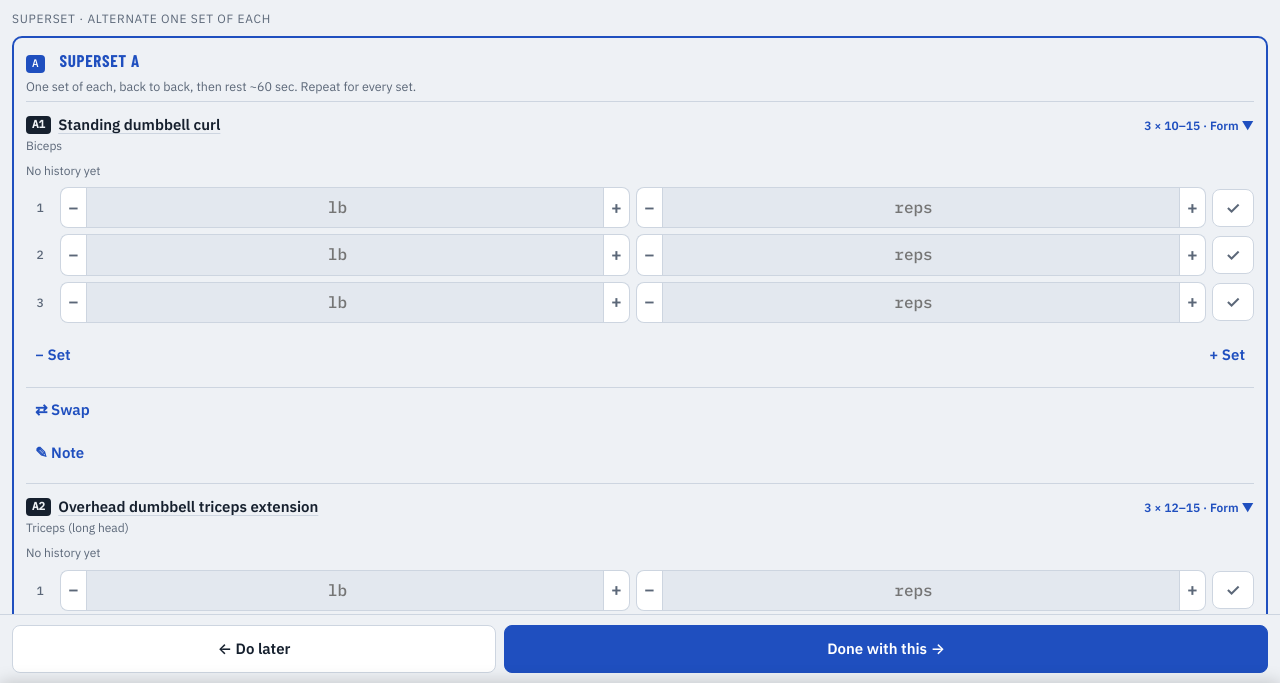
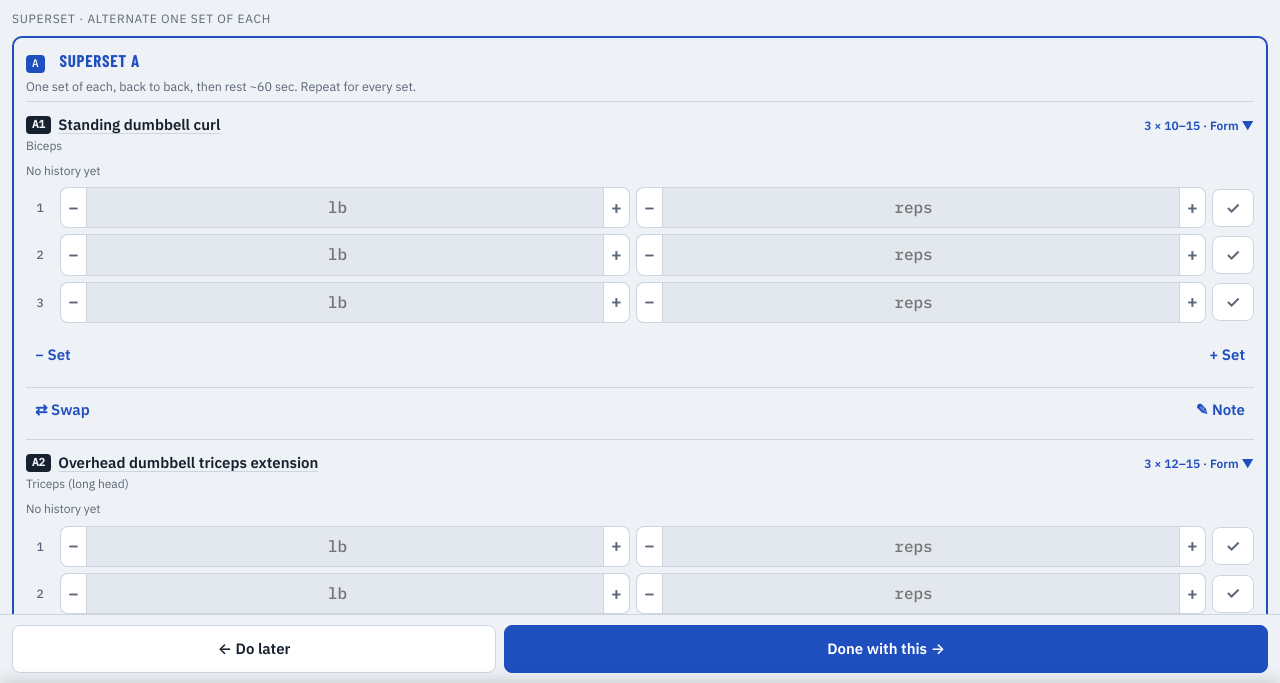
Before and after one commit to alexjauer/lean-cut-log, a plain HTML site: page index.html in a window 1280 px wide. Both pictures are taken after a click on the button "▶ Start workout". Shown: the part 53-736 px from the top of the page. Drawn offline with nearby package versions, Linux system fonts and the light colour scheme.

Commit message:
Swap and Note share one row
Co-Authored-By: Claude Opus 5.5 <noreply@anthropic.com>
Claude-Session: https://claude.ai/code/session_01448cz75AA2yk6B1YGwXaU4

```diff
--- a/index.html
+++ b/index.html
@@ -262,7 +262,8 @@ textarea{resize:vertical;line-height:1.4}
 .setctl > :first-child{justify-self:start}
 .setctl > :last-child{justify-self:end}
 .setctl button:disabled{opacity:.35}
-.ex-foot.chg{border-top:1px solid var(--line);margin-top:6px;padding-top:4px}
+.ex-foot.chg{border-top:1px solid var(--line);margin-top:6px;padding-top:4px;align-items:center}
+.ex-foot.chg .sp{flex:1}
 .keepbar{display:flex;align-items:center;gap:8px;margin-top:6px}
 .keepbar button{padding:4px 10px;font-size:13px}
 #addExBtn{width:100%}
@@ -1317,9 +1318,10 @@ function exCard(it){
       ${L ? "" : (() => { const sw = !canSwap ? "" : choices.length ? `<button type="button" class="ghost" data-swap="${base}" aria-expanded="${swapOpen===base}">⇄ Swap</button>` : `<button type="button" class="ghost" disabled title="Every other ${esc(MUSCLE_NAME[prim] || "")} exercise is already in today's workout">⇄ No swaps left</button>`;
         const kSwap = it[4] && swaps[it[4]] ? `<button type="button" class="ghost" data-keep="${it[4]}">📌 Keep this swap every ${DAYS[curDay].t}</button>` : "";
         const kSets = !it[4] && draft[k].length !== n && plan().x.some(r => r[0] === k) ? `<button type="button" class="ghost" data-keepsets="${k}" data-n="${draft[k].length}">📌 Keep ${draft[k].length} sets every ${DAYS[curDay].t}</button>` : "";
-        return sw || kSwap || kSets ? `<div class="ex-foot chg">${sw}${kSwap}${kSets}</div>` : ""; })()}
+        const later = !isOpt(it) && !allDone && base !== "heelwarm" ? `<button type="button" class="ghost" data-later="${base}">${isLater(it) ? "↑ Move back" : "↓ Do later"}</button>` : "";
+        const note = notes[k] || noteOpen.has(k) ? "" : `<button type="button" class="ghost" data-noteadd="${k}">✎ Note</button>`;
+        return `<div class="ex-foot chg">${sw}${kSwap}${kSets}<span class="sp"></span>${later}${note}</div>`; })()}
       ${L ? "" : swapHtml}
-      ${L ? "" : `<div class="ex-foot">${!isOpt(it) && !allDone && base !== "heelwarm" ? `<button type="button" class="ghost" data-later="${base}">${isLater(it) ? "↑ Move back" : "↓ Do later"}</button>` : ""}${notes[k] || noteOpen.has(k) ? "" : `<button type="button" class="ghost" data-noteadd="${k}">✎ Note</button>`}</div>`}
     </div>`;
 }
 let addAs = "main";
--- a/sw.js
+++ b/sw.js
@@ -1,6 +1,6 @@
 // Lean Cut Log service worker: makes the app open offline.
 // When you upload a new index.html, bump this version so phones pick up the change.
-const CACHE = "leancut-v46";
+const CACHE = "leancut-v47";
 const SHELL = ["./", "./index.html", "./manifest.webmanifest", "./icon-180.png", "./icon-192.png", "./icon-512.png"];
 self.addEventListener("install", e => { e.waitUntil(caches.open(CACHE).then(c => c.addAll(SHELL)).then(() => self.skipWaiting())); });
 self.addEventListener("activate", e => {
```
